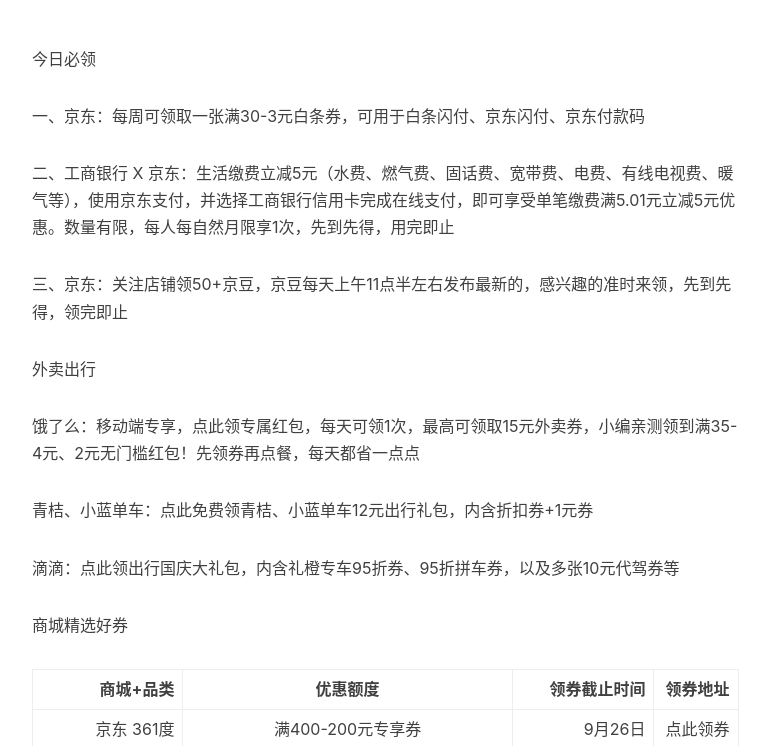
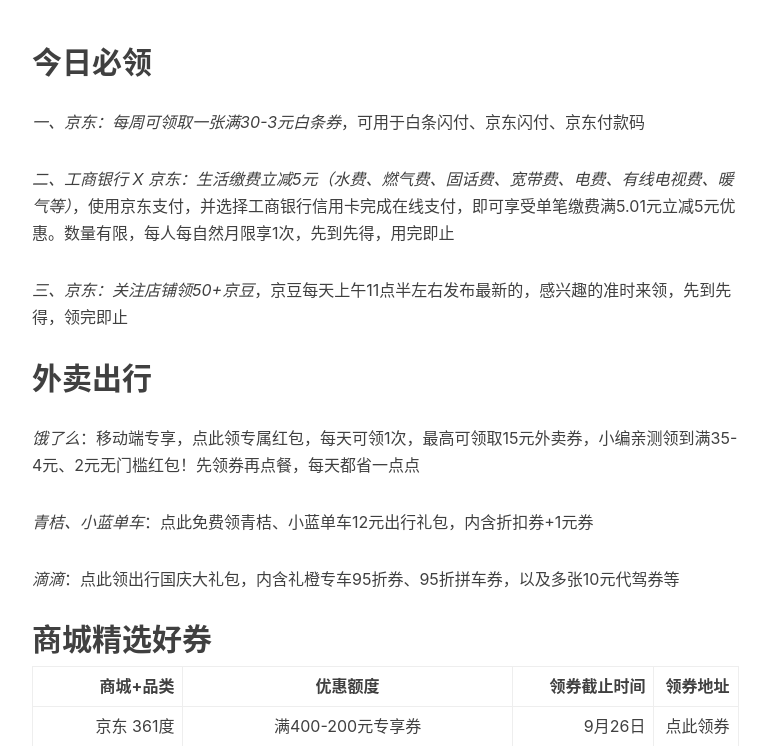
Before and after one commit to jrhq/jrhq.github.io, a Jekyll site: the page built from _posts/2019-09-25-今日好券.md, in a window 1280 px wide and 900 px high, scrolled down 494 px, cut to the strip 154-900 px from the top of the window. Shown: the whole strip, without its empty margins (233-1003 px from the left). Built offline with Jekyll 4.4.1, drawn with Linux system fonts in a browser that asks for light colours; nearby versions of some CDN libraries; comment, search, counter and statistics services are not loaded.

```diff
--- a/_posts/2019-09-25-今日好券.md
+++ b/_posts/2019-09-25-今日好券.md
@@ -10,23 +10,23 @@ tags:
     - 神券
 ---
 
-今日必领
+## 今日必领
 
-一、京东：每周可领取一张满30-3元白条券，可用于白条闪付、京东闪付、京东付款码
+*一、京东：每周可领取一张满30-3元白条券*，可用于白条闪付、京东闪付、京东付款码
 
-二、工商银行 X 京东：生活缴费立减5元（水费、燃气费、固话费、宽带费、电费、有线电视费、暖气等），使用京东支付，并选择工商银行信用卡完成在线支付，即可享受单笔缴费满5.01元立减5元优惠。数量有限，每人每自然月限享1次，先到先得，用完即止
+*二、工商银行 X 京东：生活缴费立减5元（水费、燃气费、固话费、宽带费、电费、有线电视费、暖气等）*，使用京东支付，并选择工商银行信用卡完成在线支付，即可享受单笔缴费满5.01元立减5元优惠。数量有限，每人每自然月限享1次，先到先得，用完即止
 
-三、京东：关注店铺领50+京豆，京豆每天上午11点半左右发布最新的，感兴趣的准时来领，先到先得，领完即止
+*三、京东：关注店铺领50+京豆*，京豆每天上午11点半左右发布最新的，感兴趣的准时来领，先到先得，领完即止
 
-外卖出行
+## 外卖出行
 
-饿了么：移动端专享，点此领专属红包，每天可领1次，最高可领取15元外卖券，小编亲测领到满35-4元、2元无门槛红包！先领券再点餐，每天都省一点点
+*饿了么*：移动端专享，点此领专属红包，每天可领1次，最高可领取15元外卖券，小编亲测领到满35-4元、2元无门槛红包！先领券再点餐，每天都省一点点
 
-青桔、小蓝单车：点此免费领青桔、小蓝单车12元出行礼包，内含折扣券+1元券
+*青桔、小蓝单车*：点此免费领青桔、小蓝单车12元出行礼包，内含折扣券+1元券
 
-滴滴：点此领出行国庆大礼包，内含礼橙专车95折券、95折拼车券，以及多张10元代驾券等
+*滴滴*：点此领出行国庆大礼包，内含礼橙专车95折券、95折拼车券，以及多张10元代驾券等
 
-商城精选好券
+## 商城精选好券
 
 | 商城+品类 | 优惠额度 | 领券截止时间 | 领券地址 |
 |-:|:-:|-:|-:|
```
